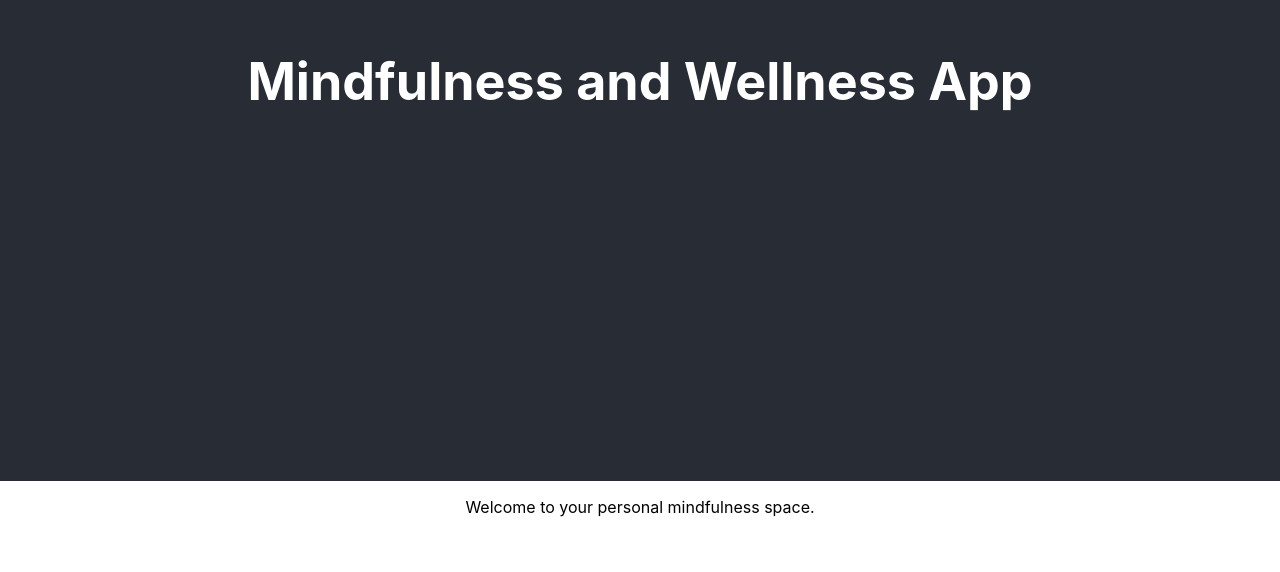
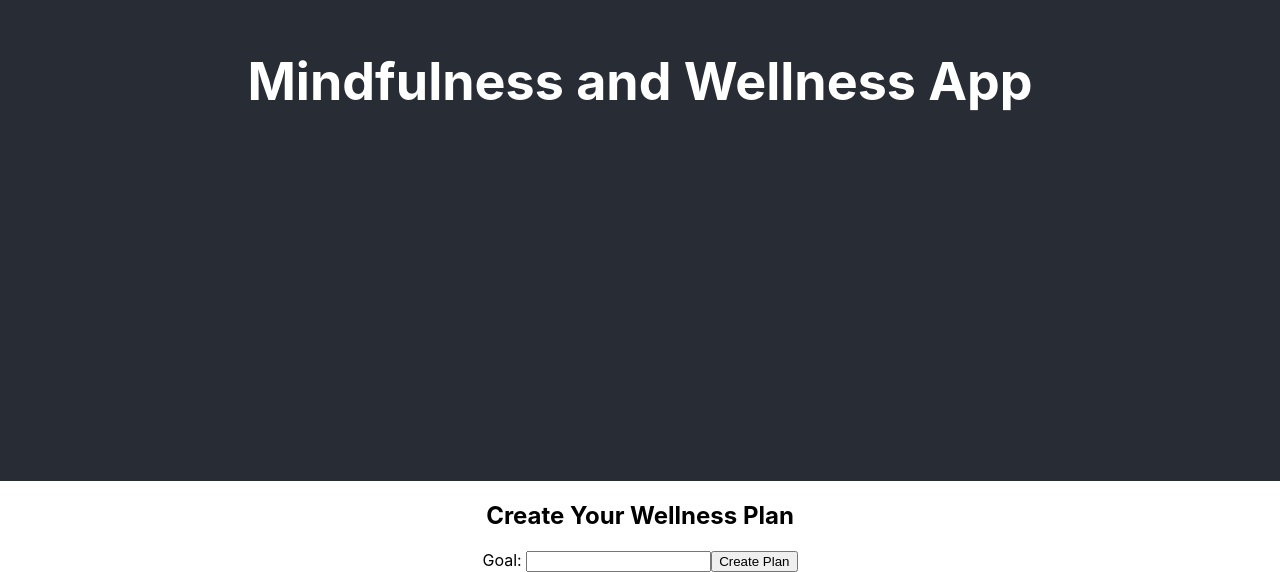
Before and after one commit to demere2000/mindfulness-wellness-app, a React (Create React App) app: page / in a window 1280 px wide. Shown: the part 319-891 px from the top of the page. Before the commit the page ends 852 px from the top, so only its background shows below. Built offline with nearby package versions, Linux system fonts and the light colour scheme.

Commit message:
Added WellnessPlan Component

```diff
--- a/src/App.js
+++ b/src/App.js
@@ -1,19 +1,26 @@
+// Importing the React library to enable JSX and component functionality
 import React from 'react';
+
+// Importing the CSS file for styling the App component
 import './App.css';
-import Meditation from './Meditation'; // Import the Meditation component
 
+// Importing the WellnessPlan component from the WellnessPlan.js file
+// This makes the WellnessPlan component available to be used in this App component
+import WellnessPlan from './WellnessPlan';
+
+// Defining the App functional component
+// This is the main component that gets rendered to the DOM
 function App() {
+  // The JSX returned by our App component that describes the UI
   return (
-    <div className="App">
-      <header className="App-header">
-        <h1>Mindfulness and Wellness App</h1>
+    <div className="App"> {/* A div with a class 'App', acting as a container for the entire application */}
+      <header className="App-header"> {/* Header section of the app */}
+        <h1>Mindfulness and Wellness App</h1> {/* Main heading/title of the app */}
       </header>
-      <main>
-        <p>Welcome to your personal mindfulness space.</p>
-        {/* Other components and content will go here */}
-      </main>
+      <WellnessPlan /> {/* Including the WellnessPlan component within our App */}
+      {/* The WellnessPlan component will be rendered here. It includes the form for creating a wellness plan. */}
     </div>
   );
 }
 
-export default App;
+export default App; // Exporting the App component for use in index.js
--- /dev/null
+++ b/src/WellnessPlan.js
@@ -0,0 +1,42 @@
+// Import the React library and the useState hook, which allows us to track state in a functional component
+import React, { useState } from 'react';
+
+// Define the WellnessPlan functional component
+function WellnessPlan() {
+    // Initialize state with useState hook.
+    // 'plan' is our state variable, and 'setPlan' is the function to update this state.
+    // Here, the state is an object with one property 'goal' which is initialized as an empty string.
+    const [plan, setPlan] = useState({
+        goal: '', // The goal property will store the user's wellness goal
+    });
+
+    // Define a function to handle the form submission.
+    // 'event' is the form event that gets passed to this function automatically on form submission.
+    function handleSubmit(event) {
+        event.preventDefault(); // Prevent the default form submission behavior which refreshes the page.
+        console.log(plan); // For now, just log the plan object to the console to see the user's input.
+    }
+
+    // The JSX returned by our component that describes the UI.
+    return (
+        <div>
+            <h2>Create Your Wellness Plan</h2> {/* A heading for the component */}
+            <form onSubmit={handleSubmit}> {/* A form element with an onSubmit event handler */}
+                <label> {/* A label for the input field */}
+                    Goal: {/* Text for the label */}
+                    <input
+                        type="text"
+                        value={plan.goal}
+                        onChange={e => setPlan({ ...plan, goal: e.target.value })}
+                        /* An input field for the user to enter their goal
+                           The value of the input is controlled by our state
+                           onChange updates the state with the user's input */
+                    />
+                </label>
+                <button type="submit">Create Plan</button> {/* A submit button for the form */}
+            </form>
+        </div>
+    );
+}
+
+export default WellnessPlan; // Export the WellnessPlan component for use in other parts of the app
```
